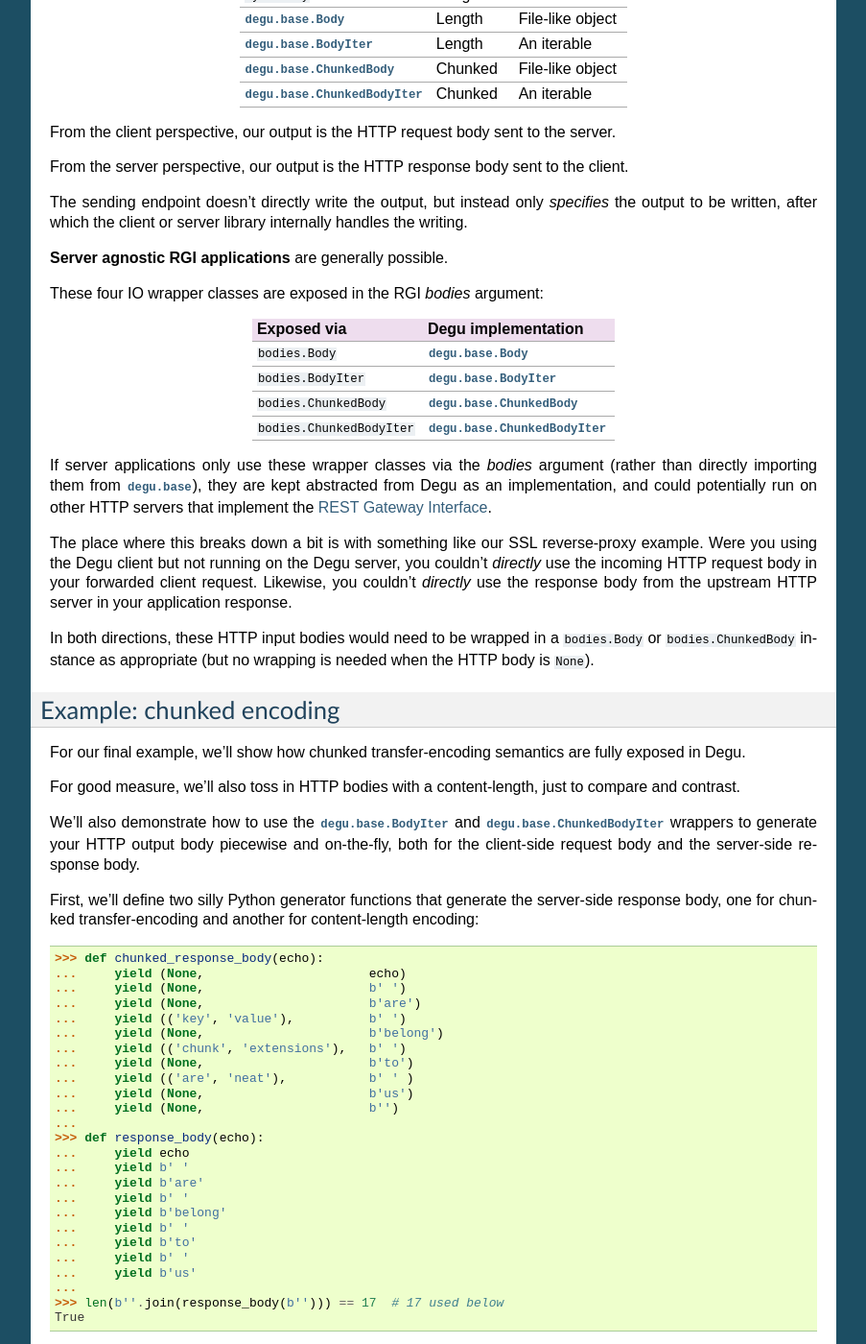
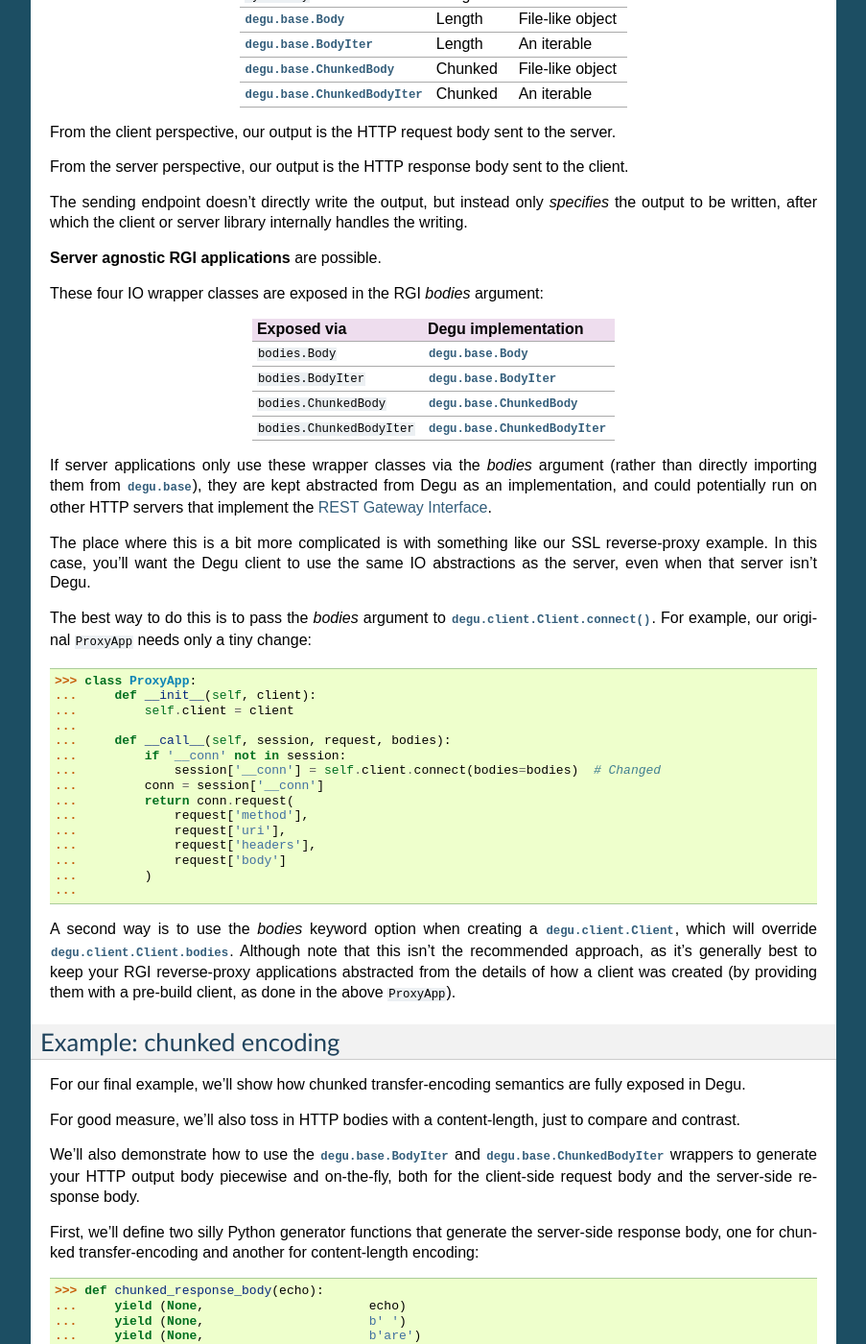
Before and after one commit to json420/degu, a Sphinx documentation site: the page built from doc/tutorial.rst, in a window 1280 px wide and 1400 px high, scrolled down 4973 px. Shown: the whole window at 96% size, without its empty margins (198-1101 px from the left). Built offline with Sphinx 7.4.7, drawn with Linux system fonts in a browser that asks for light colours; some of the changed text lies outside the part shown.

Commit message:
doc work on client/bodies composability

```diff
--- a/doc/tutorial.rst
+++ b/doc/tutorial.rst
@@ -122,12 +122,12 @@
 For example, here's an RGI application that implements a `reverse-proxy`_:
 
 >>> class ProxyApp:
-...     def __init__(self, address):
-...         self.client = Client(address)
+...     def __init__(self, client):
+...         self.client = client
 ...
 ...     def __call__(self, session, request, bodies):
 ...         if '__conn' not in session:
-...             session['__conn'] = self.client.connect(bodies=bodies)
+...             session['__conn'] = self.client.connect()
 ...         conn = session['__conn']
 ...         return conn.request(
 ...             request['method'],
@@ -165,7 +165,7 @@
 
 >>> from degu.misc import TempPKI, TempSSLServer
 >>> pki = TempPKI()
->>> proxy_app = ProxyApp(server.address)
+>>> proxy_app = ProxyApp(client)
 >>> proxy_server = TempSSLServer(pki.server_sslconfig, ('::', 0, 0, 0), proxy_app)
 
 That just spun-up a :class:`degu.server.SSLServer` in a new
@@ -271,6 +271,7 @@
 local host, but any of which could likewise be running on a remote host.
 
 
+
 .. _io-abstractions:
 
 IO abstractions
@@ -344,15 +345,36 @@
 abstracted from Degu as an implementation, and could potentially run on other
 HTTP servers that implement the :doc:`rgi`.
 
-The place where this breaks down a bit is with something like our SSL
-reverse-proxy example.  Were you using the Degu client but not running on the
-Degu server, you couldn't *directly* use the incoming HTTP request body in your
-forwarded client request.  Likewise, you couldn't *directly* use the response
-body from the upstream HTTP server in your application response.
+The place where this is a bit more complicated is with something like our SSL
+reverse-proxy example.  In this case, you'll want the Degu client to use the
+same IO abstractions as the server, even when that server isn't Degu.
 
-In both directions, these HTTP input bodies would need to be wrapped in a
-``bodies.Body`` or ``bodies.ChunkedBody`` instance as appropriate (but no
-wrapping is needed when the HTTP body is ``None``).
+The best way to do this is to pass the *bodies* argument to
+:meth:`degu.client.Client.connect()`.  For example, our original ``ProxyApp``
+needs only a tiny change:
+
+>>> class ProxyApp:
+...     def __init__(self, client):
+...         self.client = client
+...
+...     def __call__(self, session, request, bodies):
+...         if '__conn' not in session:
+...             session['__conn'] = self.client.connect(bodies=bodies)  # Changed
+...         conn = session['__conn']
+...         return conn.request(
+...             request['method'],
+...             request['uri'],
+...             request['headers'],
+...             request['body']
+...         )
+...
+
+A second way is to use the *bodies* keyword option when creating a
+:class:`degu.client.Client`, which will override
+:attr:`degu.client.Client.bodies`.  Although note that this isn't the
+recommended approach, as it's generally best to keep your RGI reverse-proxy
+applications abstracted from the details of how a client was created (by
+providing them with a pre-build client, as done in the above ``ProxyApp``).
 
 
 
```
Also changed, not shown: other parts of doc/tutorial.rst (+1 -1 lines), doc/changelog.rst (+19 -1 lines).
